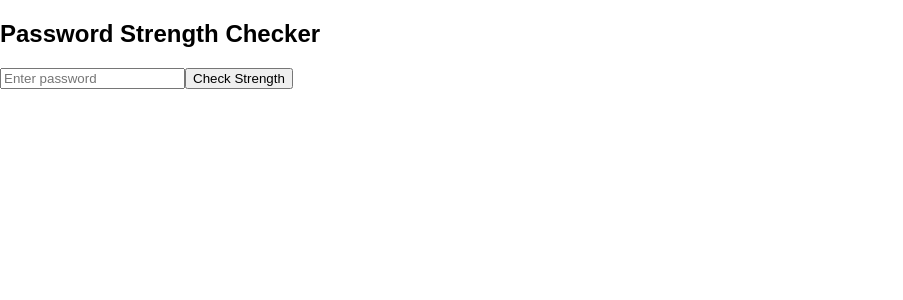
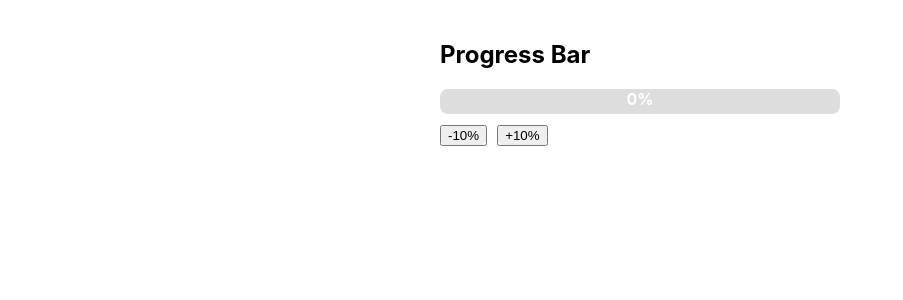
Before and after one commit to AyushiShankar/ReactPractice, a React (Create React App) app: page / in a window 1280 px wide. Shown: the top 300 px of the page, without its empty margins (0-903 px from the left). Built offline with nearby package versions, Linux system fonts and the light colour scheme.

Commit message:
Progressbar

```diff
--- a/src/App.js
+++ b/src/App.js
@@ -5,7 +5,8 @@
 // import ReadMoreToggle from "./components/ReadMoreToggle/ReadMoreToggle";
 // import ConfirmationModal from "./components/ConfirmationModal/ConfirmationModal";
 // import URLValidator from "./components/ValidateURL/URLValidator";
-import PasswordStrength from "./components/PasswrdStrength/PasswordStrength";
+// import PasswordStrength from "./components/PasswrdStrength/PasswordStrength";
+import ProgressBar from "./components/ProgressBar/ProgressBar";
 
 function App() {
   return (
@@ -15,8 +16,9 @@
       <ContactForm />
       <AgeCalculator />
       <ReadMoreToggle />
-      <ConfirmationModal /> */}
-      <PasswordStrength />
+      <ConfirmationModal />
+      <PasswordStrength /> */}
+      <ProgressBar />
     </main>
   );
 }
--- /dev/null
+++ b/src/components/ProgressBar/ProgressBar.js
@@ -0,0 +1,65 @@
+import  { useState } from "react";
+
+function ProgressBar() {
+  const [percentage, setPercentage] = useState(0);
+
+  function handleProgress(delta) {
+    setPercentage(prev =>
+     Math.max(0, Math.min(100, prev + delta)));
+  }
+
+  const getBarColor = () => {
+    if (percentage >= 80) return "green";
+    if (percentage >= 40) return "orange";
+    return "red";
+  };
+
+  return (
+    <div style={{ maxWidth: "400px", margin: "auto", padding: "20px" }}>
+      <h2>Progress Bar</h2>
+      <div
+        style={{
+          height: "25px",
+          backgroundColor: "#ddd",
+          borderRadius: "8px",
+          overflow: "hidden",
+          position: "relative",
+        }}
+      >
+        <div
+          id="testBgColor"
+          style={{
+            width: `${percentage}%`,
+            height: "100%",
+            backgroundColor: getBarColor(),
+            transition: "width 0.3s ease-in-out",
+          }}
+        />
+        <span
+          style={{
+            position: "absolute",
+            top: "0",
+            left: "50%",
+            transform: "translateX(-50%)",
+            color: "#fff",
+            fontWeight: "bold",
+          }}
+        >
+          {`${percentage}%`}
+        </span>
+      </div>
+
+      <div style={{ marginTop: "10px" }}>
+        <button onClick={() => handleProgress(-10)}>-10%</button>
+        <button
+          style={{ marginLeft: "10px" }}
+          onClick={() => handleProgress(+10)}
+        >
+          +10%
+        </button>
+      </div>
+    </div>
+  );
+}
+
+export default ProgressBar;
```
